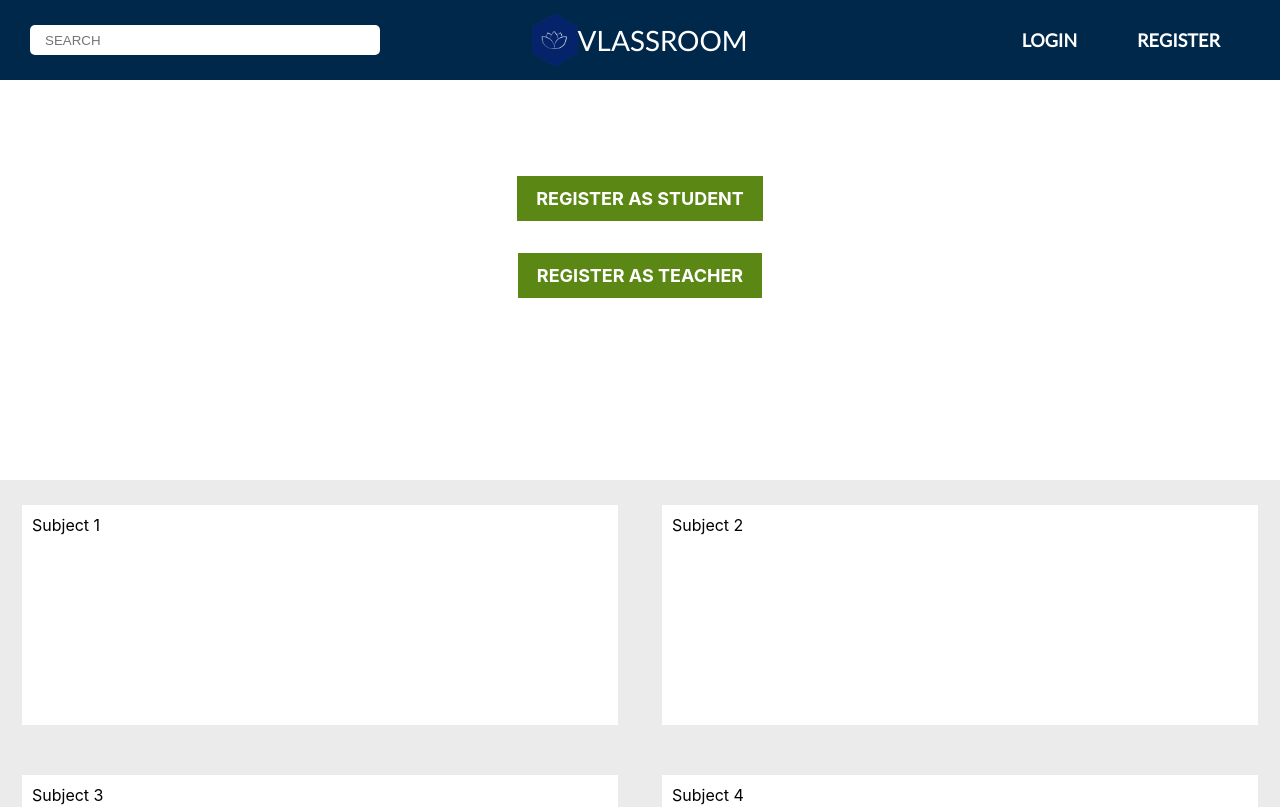
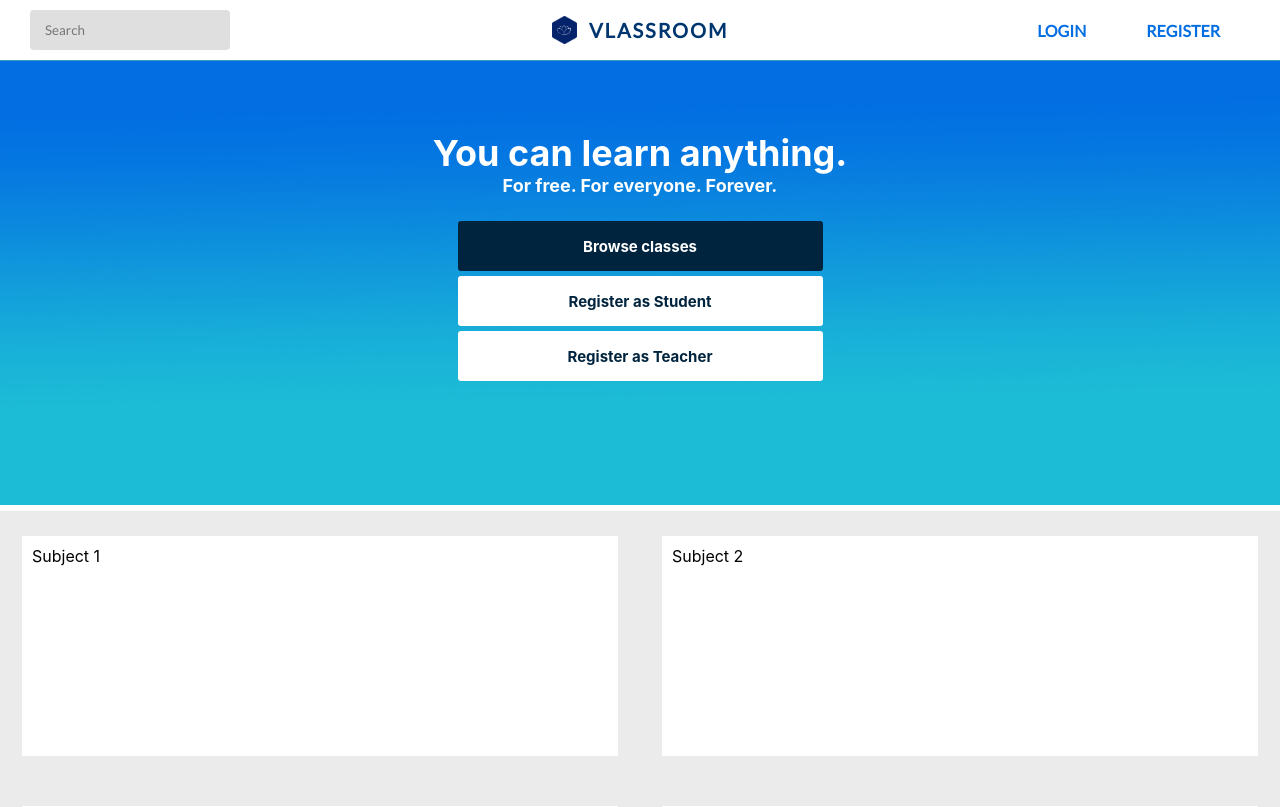
Before and after one commit to online-classroom/classroom, a React (Create React App) app: page / in a window 1280 px wide. Shown: the top 807 px of the page. Built offline with nearby package versions, Linux system fonts and the light colour scheme.

Commit message:
nav bar is like khan academys now

```diff
--- /dev/null
+++ b/src/Components/Buttons/LoginButton.js
@@ -0,0 +1,12 @@
+import React from 'react'
+import './LoginButton.scss';
+
+const LoginButton = (props)=>{
+    return(
+        <button className='login-button' onClick={props.onClick}>
+            {props.children}
+        </button>
+    )
+}
+
+export default LoginButton
--- /dev/null
+++ b/src/Components/Buttons/LoginButton.scss
@@ -0,0 +1,24 @@
+
+@import './../../variables';
+
+button{
+    @include buttonReset;
+}
+
+.login-button{
+    @include buttonReset;
+    text-align: center;
+    background-color: #00243e;
+    color: white;
+    font-size: 15px;
+    font-weight: bold;
+    margin-top: 5px;
+    border-radius: 3px;
+    height: 50px;
+    width: 365px;
+    transition: background-color 0.2s linear;
+}
+
+.login-button:hover{
+    background-color: #003e6a;
+}
--- a/src/Components/Buttons/PrimaryButton.scss
+++ b/src/Components/Buttons/PrimaryButton.scss
@@ -18,6 +18,6 @@ button{
     color:$accent2;
     transition: background-color 0.2s linear
 }
-button:hover{
+.primary-button:hover{
     background-color: $accent3;
 }
--- /dev/null
+++ b/src/Components/Buttons/RegisterButton.js
@@ -0,0 +1,12 @@
+import React from 'react'
+import './RegisterButton.scss';
+
+const RegisterButton = (props)=>{
+    return(
+        <button className='register-button' onClick={props.onClick}>
+            {props.children}
+        </button>
+    )
+}
+
+export default RegisterButton
--- /dev/null
+++ b/src/Components/Buttons/RegisterButton.scss
@@ -0,0 +1,24 @@
+
+@import './../../variables';
+
+button{
+    @include buttonReset;
+}
+
+.register-button{
+    @include buttonReset;
+    text-align: center;
+    background-color: white;
+    color: #00243e;
+    font-size: 15px;
+    font-weight: bold;
+    margin-top: 5px;
+    border-radius: 3px;
+    height: 50px;
+    width: 365px;
+    transition: color 0.2s linear;
+}
+
+.register-button:hover{
+    color: #2d77ac;
+}
--- a/src/Containers/TopNav/TopNav.js
+++ b/src/Containers/TopNav/TopNav.js
@@ -1,14 +1,15 @@
 import React from 'react'
 import logo from './../../assets/logo.png'
 import './TopNav.scss'
-import { NavLink } from 'react-router-dom'
+import { NavLink, withRouter } from 'react-router-dom'
 
-const TopNav =()=>{
-
+const TopNav =(props)=>{
+    const homePage = props.match.isExact
+    console.log(homePage)
     return(
-        <div className='topnav'>
-            <div className='searchbar-container'><input className='searchbar' placeholder='SEARCH'/></div>
-            <span className='logo'><img src={logo} alt='Logo'/>VLASSROOM</span>
+        <div className={(homePage) ? 'topnav' : 'topnav navbackground'}>
+            <div className='searchbar-container'><input className='searchbar' placeholder='Search' type="text" style={{color: 'white'}}/></div>
+            <span className='logo'><img src={logo} alt='Logo'/>&ensp;VLASSROOM</span>
             <div className='links-container'>
                 <NavLink to='/login'><span className='nav-button'>LOGIN</span></NavLink>
                 <NavLink to='/login'><span className='nav-button'>REGISTER</span></NavLink>
@@ -17,4 +18,4 @@ const TopNav =()=>{
     )
 }
 
-export default TopNav
+export default withRouter(TopNav)
--- a/src/Containers/TopNav/TopNav.scss
+++ b/src/Containers/TopNav/TopNav.scss
@@ -1,50 +1,53 @@
 @import './../../variables';
 
 .topnav{
-    height: 80px;
+    height: 60px;
     width: 100%;
-    background-color: $accent1;
     color: $accent2;
+    border-bottom: 1px solid rgb(59, 156, 191);
     display: flex;
     align-items: center;
     justify-content: space-between;
     font-family: $primaryfontfam;
+    font-size: 16px;
+    font-weight: bold;
 
     .searchbar-container{
         padding: 0px 30px;
         width: 33vw;
 
         .searchbar, .searchbar:focus, .searchbar:active {
-            height: 28px;
-            width: 350px;
-            border-radius: 5px;
+            height: 40px;
+            width: 200px;
+            background-color: rgba(255, 255, 255, 0.25);
+            border-radius: 4px;
             border: none;
             outline: none;
             text-decoration: none;
             box-sizing: border-box;
             padding: 15px;
+            color: white;
+            font-family: $primaryfontfam;
         }
-
     }
 
     .logo{
-        padding: 0px 30px;
-        font-size: 28px;
         height:80%;
         display:flex;
         align-items: center;
         justify-content: center;
         width: 33vw;
+        letter-spacing: 2px;
+        font-size: 20px;
 
         img{
-            height:80%;
+            height: 60%;
         }
     }
 
     .links-container{
         display: flex;
         justify-content: flex-end;
-        font-size: 18px;
         padding: 0px 30px;
         width: 33vw;
         text-decoration: none;
@@ -62,7 +65,33 @@
 
         .nav-button:hover{
             transition: color 0.2s linear;
-            color: $accent6;
+            color: #026EE2;
         }
     }
 }
+
+.topnav:hover{
+    background-color: white;
+    color: #026EE2;
+    transition: background-color 0.1s linear;
+
+    .logo{
+        color:  rgb(0, 54, 111);
+    }
+
+    .nav-button{
+        color: #026EE2;
+    }
+    .nav-button:hover{
+        transition: color 0.2s linear;
+        color: rgb(0, 68, 140);
+    }
+
+    .searchbar, .searchbar:focus, .searchbar:active{
+        background-color: rgba(128, 128, 128, 0.25);
+    }
+}
+
+.navbackground{
+    background-color: #0A2A66;
+}
--- a/src/Pages/Home/Home.js
+++ b/src/Pages/Home/Home.js
@@ -1,17 +1,25 @@
 import React, { memo } from 'react'
 import './Home.scss'
-import PrimaryButton from './../../Components/Buttons/PrimaryButton'
+import RegisterButton from './../../Components/Buttons/RegisterButton'
+import LoginButton from './../../Components/Buttons/LoginButton'
+import Background from '../../assets/Background.jpg'
 import LoginModal from '../../Containers/LoginModal/LoginModal';
 import RegisterModal from '../../Containers/RegisterModal/RegisterModal'
 
 const Home =()=>{
     return(
         <div className='home-container'>
+            <img className='background-home' src={Background} alt='blue-gradient'/>
             <div id='Home'>
                 <div className='register-buttons'>
                     <div className='register-button-container'>
-                        <PrimaryButton className='reg-button'>REGISTER AS STUDENT</PrimaryButton>
-                        <PrimaryButton className='reg-button'>REGISTER AS TEACHER</PrimaryButton>
+                        <div className='subtitle-text'>
+                            <span className='subtitle-title'>You can learn anything.</span><br/>
+                            <span className='subtitle-subtext'>For free. For everyone. Forever.</span>
+                        </div>
+                        <LoginButton className='reg-button'>Browse classes</LoginButton>
+                        <RegisterButton className='reg-button'>Register as Student</RegisterButton>
+                        <RegisterButton className='reg-button'>Register as Teacher</RegisterButton>
                     </div>
                 </div>
             </div>
--- a/src/Pages/Home/Home.scss
+++ b/src/Pages/Home/Home.scss
@@ -2,12 +2,22 @@
     display: flex;
     flex-direction: column;
 
+    .background-home{
+        height: 505px;
+        width: 100vw;
+        position: absolute;
+        top: 0;
+        left: 0;
+        z-index: -1;
+        box-sizing: border-box;
+    }
     #Home {
         width: 100%;
-        height: 400px;
+        height: 450px;
         color: black;
         display: flex;
         justify-content: space-between;
+
 
         .login-container {
             width: 40vw;
@@ -42,14 +52,29 @@
         .register-buttons {
             width: 100%;
             height: 375px;
-            margin: 5vw 5vw;
+            margin: 50px auto;
 
             .register-button-container{
                 height: 100%;
                 display: flex;
                 flex-direction: column;
                 align-items: center;
-                // justify-content: space-between;
+
+                .subtitle-text{
+                    color: white;
+                    font-weight: bold;
+                    margin: 20px;
+                    text-align: center;
+                }
+
+                .subtitle-title{
+                    font-size: 36px;
+
+                }
+
+                .subtitle-subtext{
+                    font-size: 18px;
+                }
 
                 .reg-button{
                     height: 150px;
```
Also changed, not shown: src/assets/Background.jpg (added).
